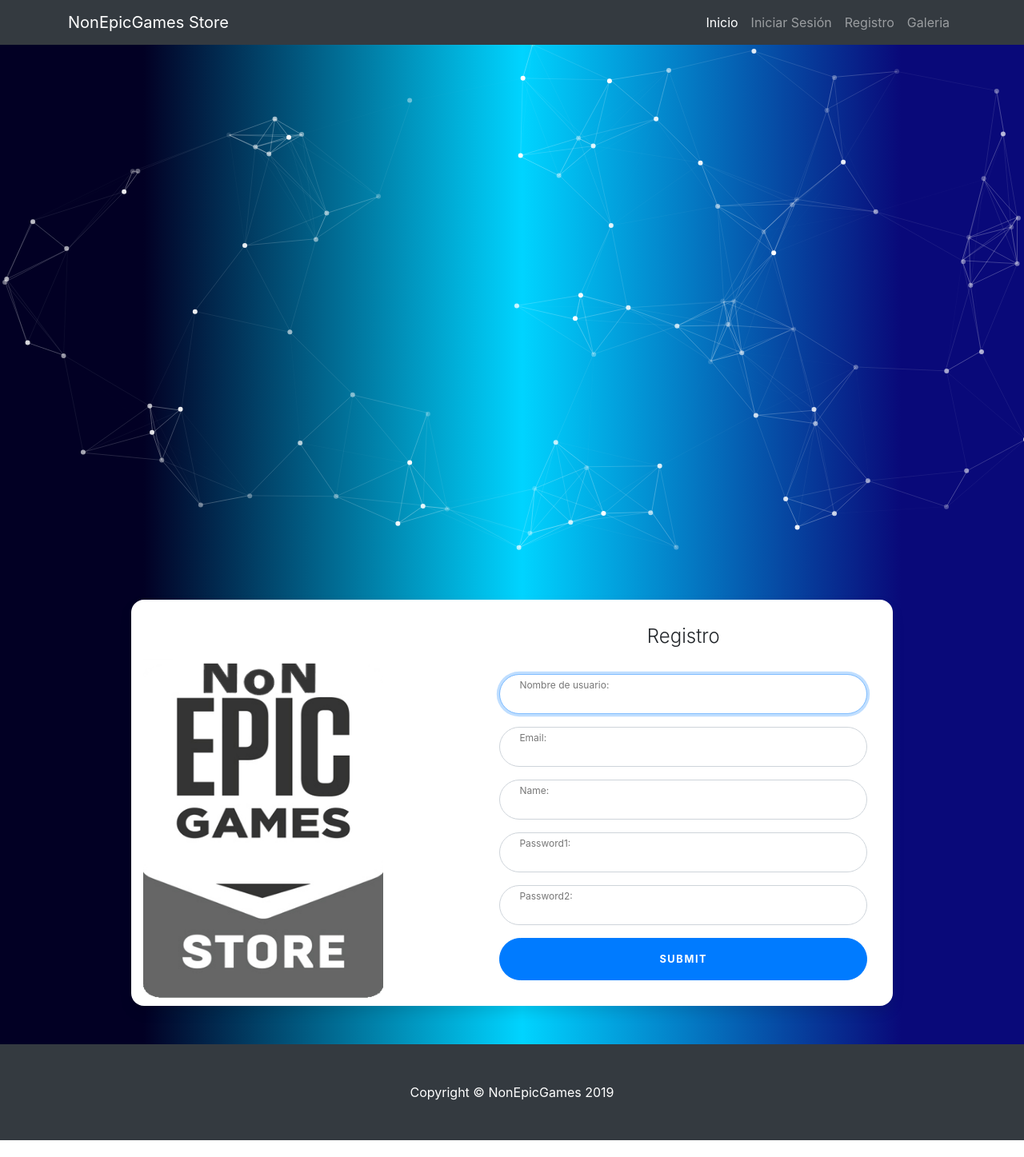
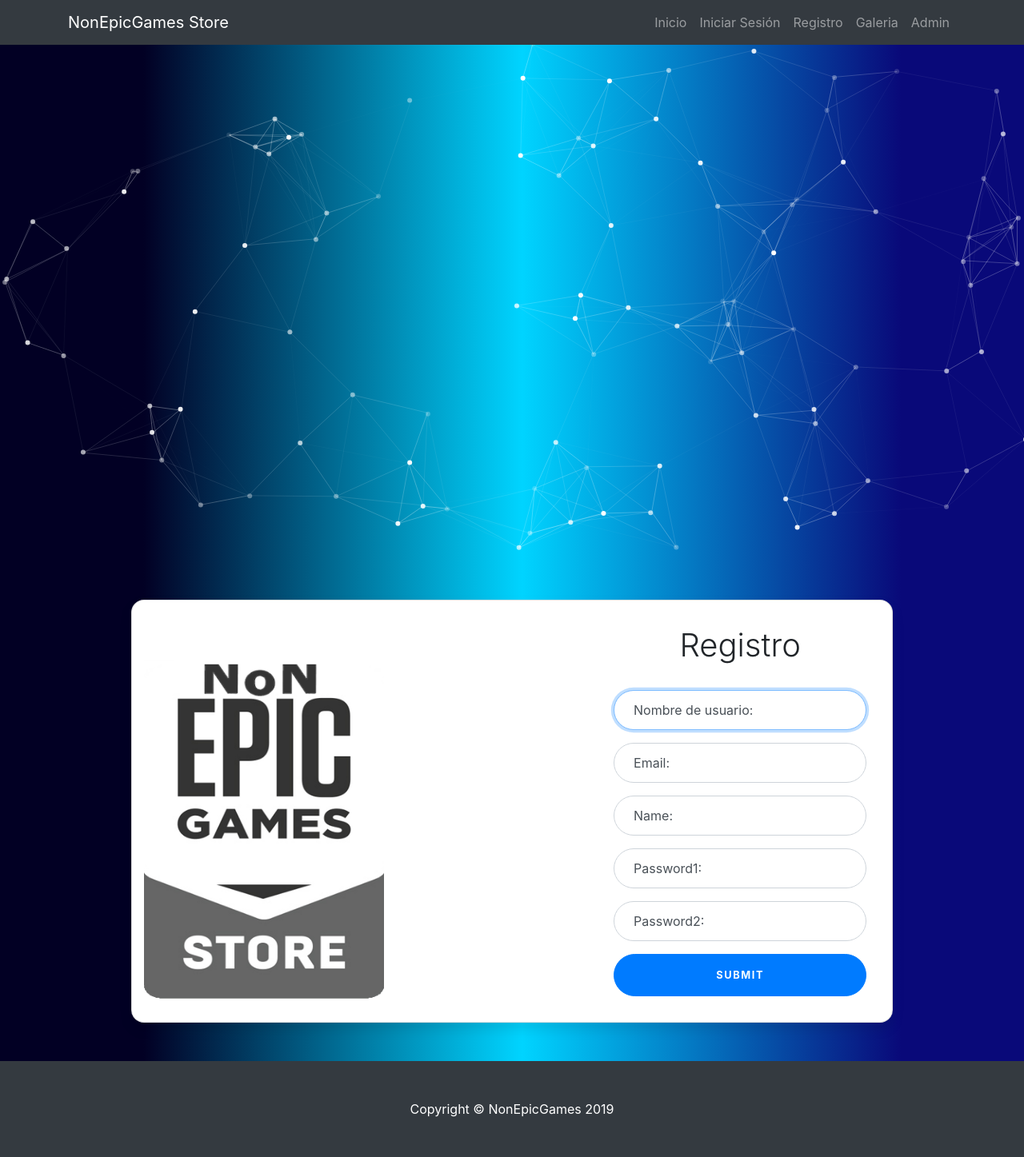
Before and after one commit to Nico0411/NonEpicGames, a Django app: page /catalogo/register/ in a window 1280 px wide. Shown: the whole page at 80% size. Before the commit the page ends 1426 px from the top, so only its background shows below. Run offline with Django 3.2, Linux system fonts and the light colour scheme; some libraries are stand-ins or nearby versions.

Commit message:
Actualizacion. se crea Galeria y se arregla el registro

```diff
--- a/catalogo/forms.py
+++ b/catalogo/forms.py
@@ -4,10 +4,10 @@ from django.contrib.auth.models import User
 from .models import Profile
 
 class registerForm(UserCreationForm):
-	name = forms.CharField(max_length=30, required=True, widget=forms.TextInput(attrs={'class': 'form-control','id': 'inputName' }))
-	email = forms.EmailField(required=True, widget=forms.EmailInput(attrs={'class': 'form-control', 'id': 'inputEmail'}))
-	password1 = forms.CharField(widget= forms.PasswordInput(attrs={'class': 'form-control', 'id': 'inputPassword'}))
-	password2 = forms.CharField(widget= forms.PasswordInput(attrs={'class': 'form-control', 'id': 'inputConfirmPassword'}))
+	name = forms.CharField(max_length=30, required=True, widget=forms.TextInput(attrs={'class': 'form-control','id': 'inputName','placeholder':'Ingrese su nombre' }))
+	email = forms.EmailField(required=True, widget=forms.EmailInput(attrs={'class': 'form-control', 'id': 'inputEmail','placeholder':'Ingrese su email'}))
+	password1 = forms.CharField(widget= forms.PasswordInput(attrs={'class': 'form-control', 'id': 'inputPassword', 'placeholder':'Ingrese una Contraseña'}))
+	password2 = forms.CharField(widget= forms.PasswordInput(attrs={'class': 'form-control', 'id': 'inputConfirmPassword', 'placeholder':'Confirme su Contraseña'}))
 
 	class Meta:
 		model = User
@@ -19,5 +19,5 @@ class registerForm(UserCreationForm):
 			'password2',
 		)
 		widgets = {
-			'username': forms.TextInput(attrs={'class': 'form-control','id':'inputUserName'}),
+			'username': forms.TextInput(attrs={'class': 'form-control','id':'inputUserName', 'placeholder':'Ingrese su nombre se usuario'}),
 		}
--- a/catalogo/models.py
+++ b/catalogo/models.py
@@ -15,8 +15,6 @@ class Platform(models.Model):
 
 class Profile(models.Model):
 	user = models.OneToOneField(User, on_delete= models.CASCADE)
-	bio = models.CharField(max_length=255,blank=True)
-	web = models.URLField(blank=True)
 
 	def __str__(self):
 		return self.user.username
--- a/catalogo/static/css/registro.css
+++ b/catalogo/static/css/registro.css
@@ -9,7 +9,7 @@ body {
   background: linear-gradient(90deg, rgba(2,0,36,1) 14%, rgba(0,212,255,1) 51%, rgba(9,9,121,1) 88%);
 }
 .card-signin {
-  border: 0;
+  border: 1;
   border-radius: 1rem;
   box-shadow: 0 0.5rem 1rem 0 rgba(0, 0, 0, 0.1);
   overflow: hidden;
@@ -18,11 +18,11 @@ body {
 .card-signin .card-title {
   margin-bottom: 2rem;
   font-weight: 300;
-  font-size: 1.5rem;
+  font-size: 2.5rem;
 }
 
 .card-signin .card-img-left {
-  width: 45%;
+  width: 60%;
 
   background-size: cover;
 }
--- a/catalogo/static/js/validacion.registro.js
+++ b/catalogo/static/js/validacion.registro.js
@@ -4,7 +4,6 @@ function validarForm()
 	var verificar = true;
 	var expRegNombre=/^[a-zA-ZÑñÁáÉéÍíÓóÚúÜü\s]+$/;
 	var expRegEmail=/^[\w-\.]+@([\w-]+\.)+[\w-]{2,4}$/;
-
 	var formulario = document.getElementById("contacto_frm");
 	var nombre = document.getElementById("inputNombre");
 	var usuario = document.getElementById("inputUsername");
--- a/catalogo/templates/base_generic.html
+++ b/catalogo/templates/base_generic.html
@@ -12,28 +12,28 @@
 	<div id="particles-js"></div>
 	<nav  class="navbar navbar-expand-lg navbar-dark bg-dark fixed-top" >
     	<div class="container" >
-      		<a class="navbar-brand" href="#">NonEpicGames Store</a>
+      		<a class="navbar-brand" href="{% url 'index' %}">NonEpicGames Store</a>
       			<button class="navbar-toggler" type="button" data-toggle="collapse" data-target="#navbarResponsive" aria-controls="navbarResponsive" 	aria-expanded="false" aria-label="Toggle navigation">
         			<span class="navbar-toggler-icon"></span>
       			</button>
 			<div class="collapse navbar-collapse" id="navbarResponsive">
       			{% block sidebar %}
         		<ul class="navbar-nav ml-auto">
-  					<li class="nav-item active">
-    					<a class="nav-link" href="{% url 'index' %}">Inicio
-              				<span class="sr-only">(current)</span>
-            			</a>
-          			</li>
-		  			<li class="nav-item">
+                <li class="nav-item ">
+    					    <a class="nav-link" href="{% url 'index' %}">Inicio</a>
+                </li>
+                <li class="nav-item">
             			<a class="nav-link" href="{% url 'login_url' %}">Iniciar Sesión</a>
           			</li>
           			<li class="nav-item">
             			<a class="nav-link" href="{% url 'register_url' %}">Registro</a>
           			</li>
-
           			<li class="nav-item">
-            			<a class="nav-link" href="galeria.html">Galeria</a>
+            			<a class="nav-link" href="{% url 'galery_url' %}">Galeria</a>
           			</li>
+                <li class="nav-item">
+                  <a class="nav-link" href="http://127.0.0.1:8000/admin/">Admin</a>
+                </li>
         		</ul>
         		{% endblock %}
       		</div>
--- a/catalogo/templates/catalogo/profile_form.html
+++ b/catalogo/templates/catalogo/profile_form.html
@@ -26,7 +26,7 @@
 								<label for="{{ field.id }}">{{ field.label_tag }}</label>
 							</div>
 						{% endfor %}
-						<input class="btn btn-lg btn-primary btn-block text-uppercase" type="submit" name="submit">
+						<input class="btn btn-lg btn-primary btn-block text-uppercase" type="submit" name="enviar_btn">
 					</form>
 
 
@@ -36,7 +36,7 @@
 			</div>
 
 
-		   <script src="{% static 'js/bootstrap.min.js' %}"></script>
+		   	<script src="{% static 'js/bootstrap.min.js' %}"></script>
 			<script src="{% static 'js/validacion.registro.js' %}"></script>
 		    <script src="{% static 'js/particles.js' %}"></script>
 			<script src="{% static 'js/app.js' %}"></script>
--- a/catalogo/urls.py
+++ b/catalogo/urls.py
@@ -8,7 +8,7 @@ urlpatterns=[
 	path('games/', views.GameListView.as_view(), name='game'),
 	path('game/<int:pk>', views.GameDetailView.as_view(), name='game-detail'),
 	path('Login/',LoginView.as_view(),name="login_url"),
-	path('register/', views.registerView.as_view(), name='register_url')
-
+	path('register/', views.registerView.as_view(), name='register_url'),
+	path('galery/', views.galery, name="galery_url")
 
 ]
--- a/catalogo/views.py
+++ b/catalogo/views.py
@@ -39,6 +39,16 @@ class registerView(CreateView):
 class LoginView(TemplateView):
 	template_name = 'catalogo/Login.html'
 
+def galery(request):
+
+	games = Game.objects.all()
+
+	#Renderiza la plantilla HTML index.html con los datos en las variables contexto
+	context = {
+		'games':games
+	}
+	return	render(request, 'catalogo/galery.html', context)
+
 
 
 """def registerView(request):
```
Also changed, not shown: catalogo/templates/catalogo/galery.html (added, +25 -0 lines), catalogo/templates/registration/Login.html (+6 -5 lines), db.sqlite3.
